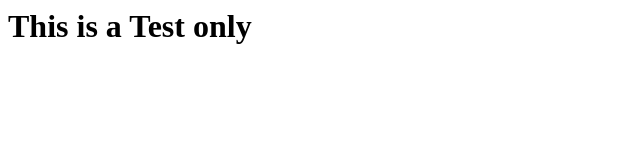
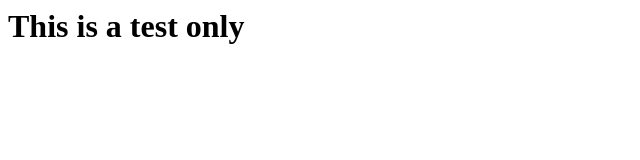
Before and after one commit to crc-ca-github/test, a plain HTML site: page index.html in a window 1280 px wide. Shown: the full height of the page, 0-640 px from the left. Drawn offline with Linux system fonts and the light colour scheme.

Commit message:
Update index.html

```diff
--- a/index.html
+++ b/index.html
@@ -1 +1 @@
-<h1>This is a Test only</h1>
+<h1>This is a test only</h1>
```
